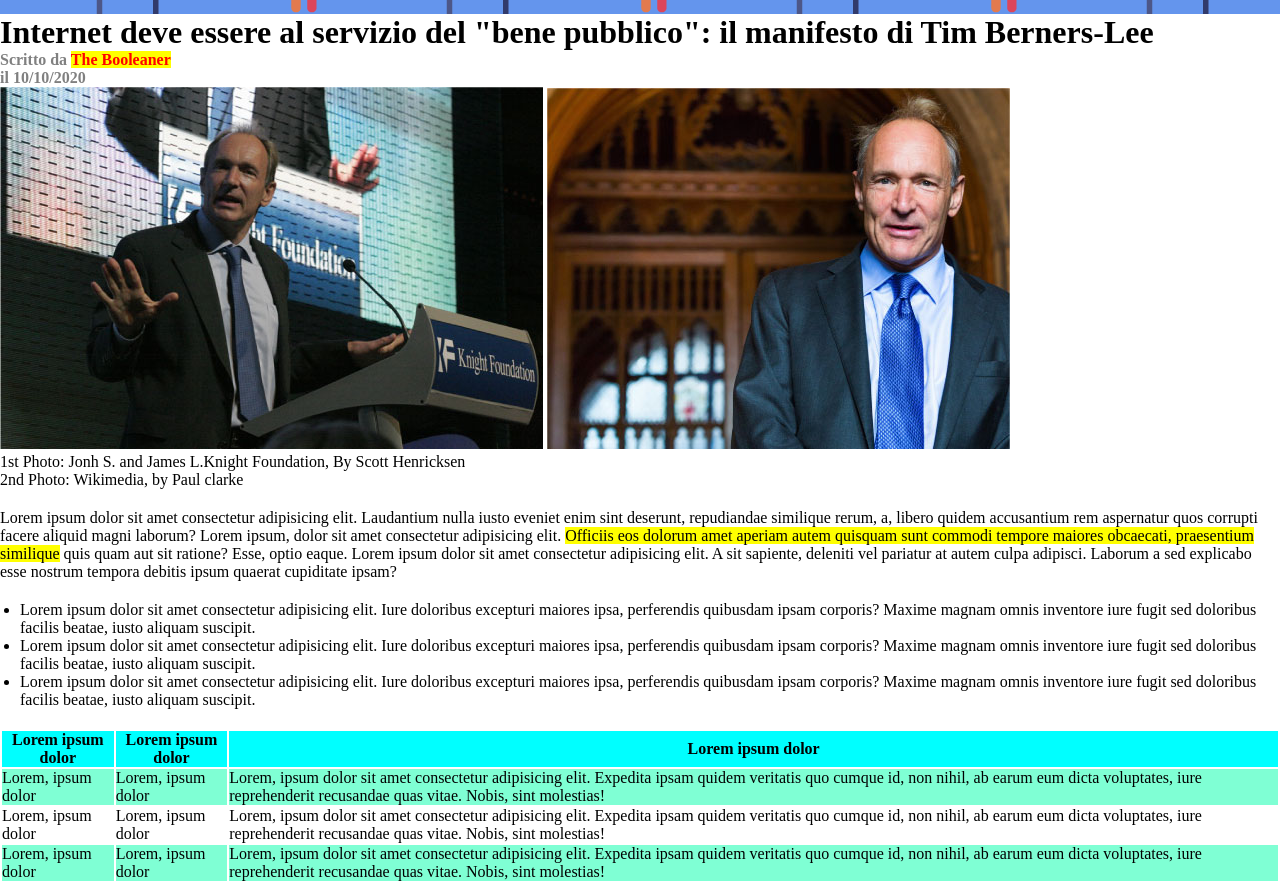
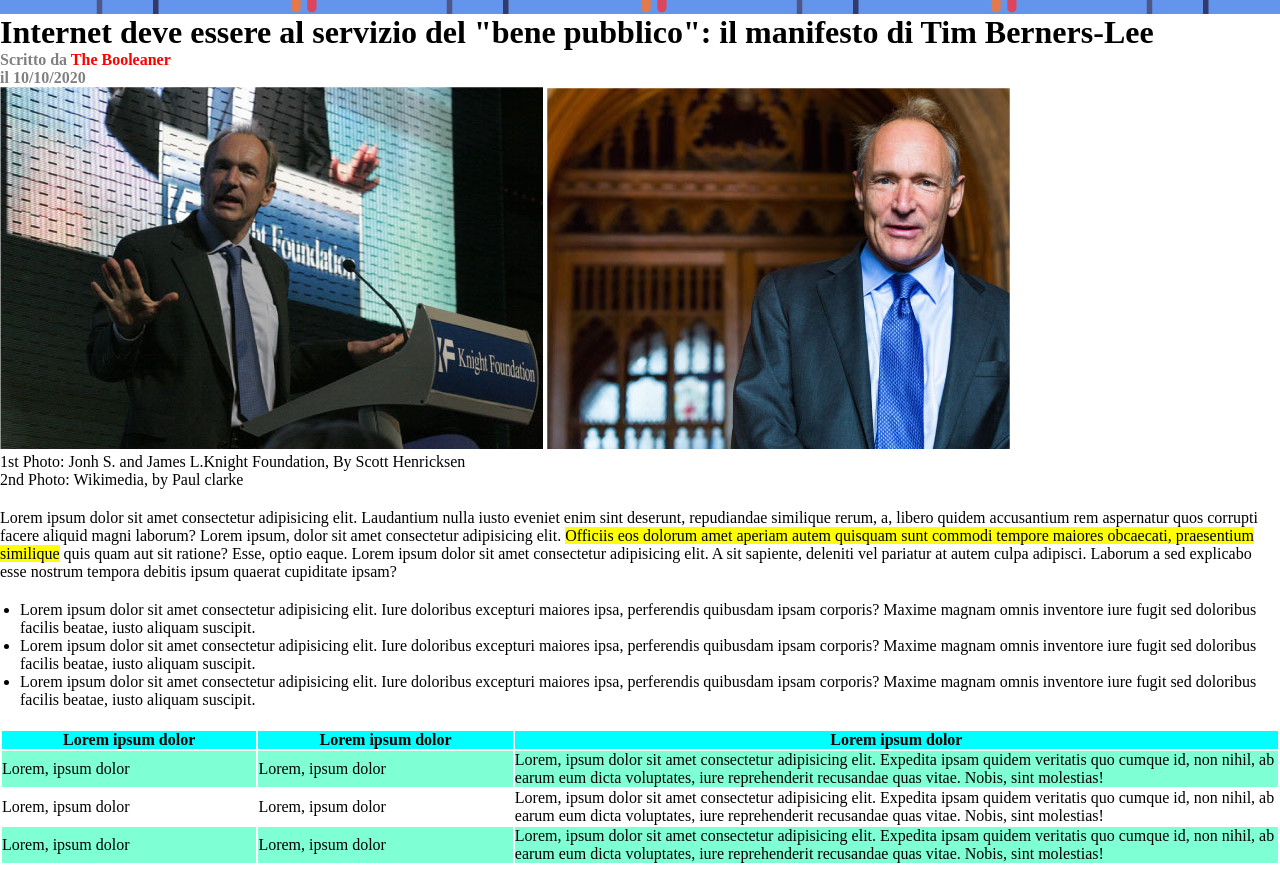
Before and after one commit to dunzolo/html-css-booleaner, a plain HTML site: page index.html in a window 1280 px wide. Shown: the part 166-1051 px from the top of the page. Drawn offline with Linux system fonts and the light colour scheme.

Commit message:
fix-dimension-table

```diff
--- a/css/style.css
+++ b/css/style.css
@@ -32,8 +32,16 @@ ul{
     margin: 20px;
 }
 
-span{
+#txt-background-yellow{
     background-color: yellow;
+}
+
+table{
+    width: 100%;
+}
+
+.dimension-column{
+    width: 20%;
 }
 
 .first-row{
--- a/index.html
+++ b/index.html
@@ -22,7 +22,7 @@
                 <p>2nd Photo: Wikimedia, by Paul clarke</p>
             </div>
             <div class="description">
-                Lorem ipsum dolor sit amet consectetur adipisicing elit. Laudantium nulla iusto eveniet enim sint deserunt, repudiandae similique rerum, a, libero quidem accusantium rem aspernatur quos corrupti facere aliquid magni laborum? Lorem ipsum, dolor sit amet consectetur adipisicing elit. <span>Officiis eos dolorum amet aperiam autem quisquam sunt commodi tempore maiores obcaecati, praesentium similique</span>  quis quam aut sit ratione? Esse, optio eaque. Lorem ipsum dolor sit amet consectetur adipisicing elit. A sit sapiente, deleniti vel pariatur at autem culpa adipisci. Laborum a sed explicabo esse nostrum tempora debitis ipsum quaerat cupiditate ipsam?
+                Lorem ipsum dolor sit amet consectetur adipisicing elit. Laudantium nulla iusto eveniet enim sint deserunt, repudiandae similique rerum, a, libero quidem accusantium rem aspernatur quos corrupti facere aliquid magni laborum? Lorem ipsum, dolor sit amet consectetur adipisicing elit. <span id="txt-background-yellow">Officiis eos dolorum amet aperiam autem quisquam sunt commodi tempore maiores obcaecati, praesentium similique</span>  quis quam aut sit ratione? Esse, optio eaque. Lorem ipsum dolor sit amet consectetur adipisicing elit. A sit sapiente, deleniti vel pariatur at autem culpa adipisci. Laborum a sed explicabo esse nostrum tempora debitis ipsum quaerat cupiditate ipsam?
             </div>
             <div>
                 <ul>
@@ -35,8 +35,8 @@
                 <table>
                     <thead class="first-row">
                         <tr>
-                            <th>Lorem ipsum dolor</th>
-                            <th>Lorem ipsum dolor</th>
+                            <th class="dimension-column">Lorem ipsum dolor</th>
+                            <th class="dimension-column">Lorem ipsum dolor</th>
                             <th>Lorem ipsum dolor</th>
                         </tr>
                     </thead>
@@ -60,7 +60,7 @@
                 </table>
             </div>
             <div class="description">
-                Lorem ipsum dolor sit amet consectetur adipisicing elit. Laudantium nulla iusto eveniet enim sint deserunt, repudiandae similique rerum, a, libero quidem accusantium rem aspernatur quos corrupti facere aliquid magni laborum? Lorem ipsum, dolor sit amet consectetur adipisicing elit. Officiis eos dolorum amet aperiam autem quisquam sunt commodi tempore maiores obcaecati, praesentium similique quis quam aut sit ratione? Esse, optio eaque. <span>Lorem ipsum dolor sit amet consectetur adipisicing elit. A sit sapiente, deleniti vel pariatur at autem culpa adipisci.</span> Laborum a sed explicabo esse nostrum tempora debitis ipsum quaerat cupiditate ipsam?
+                Lorem ipsum dolor sit amet consectetur adipisicing elit. Laudantium nulla iusto eveniet enim sint deserunt, repudiandae similique rerum, a, libero quidem accusantium rem aspernatur quos corrupti facere aliquid magni laborum? Lorem ipsum, dolor sit amet consectetur adipisicing elit. Officiis eos dolorum amet aperiam autem quisquam sunt commodi tempore maiores obcaecati, praesentium similique quis quam aut sit ratione? Esse, optio eaque. <span id="txt-background-yellow">Lorem ipsum dolor sit amet consectetur adipisicing elit. A sit sapiente, deleniti vel pariatur at autem culpa adipisci.</span> Laborum a sed explicabo esse nostrum tempora debitis ipsum quaerat cupiditate ipsam?
             </div>
         </main>
         <footer>
```
